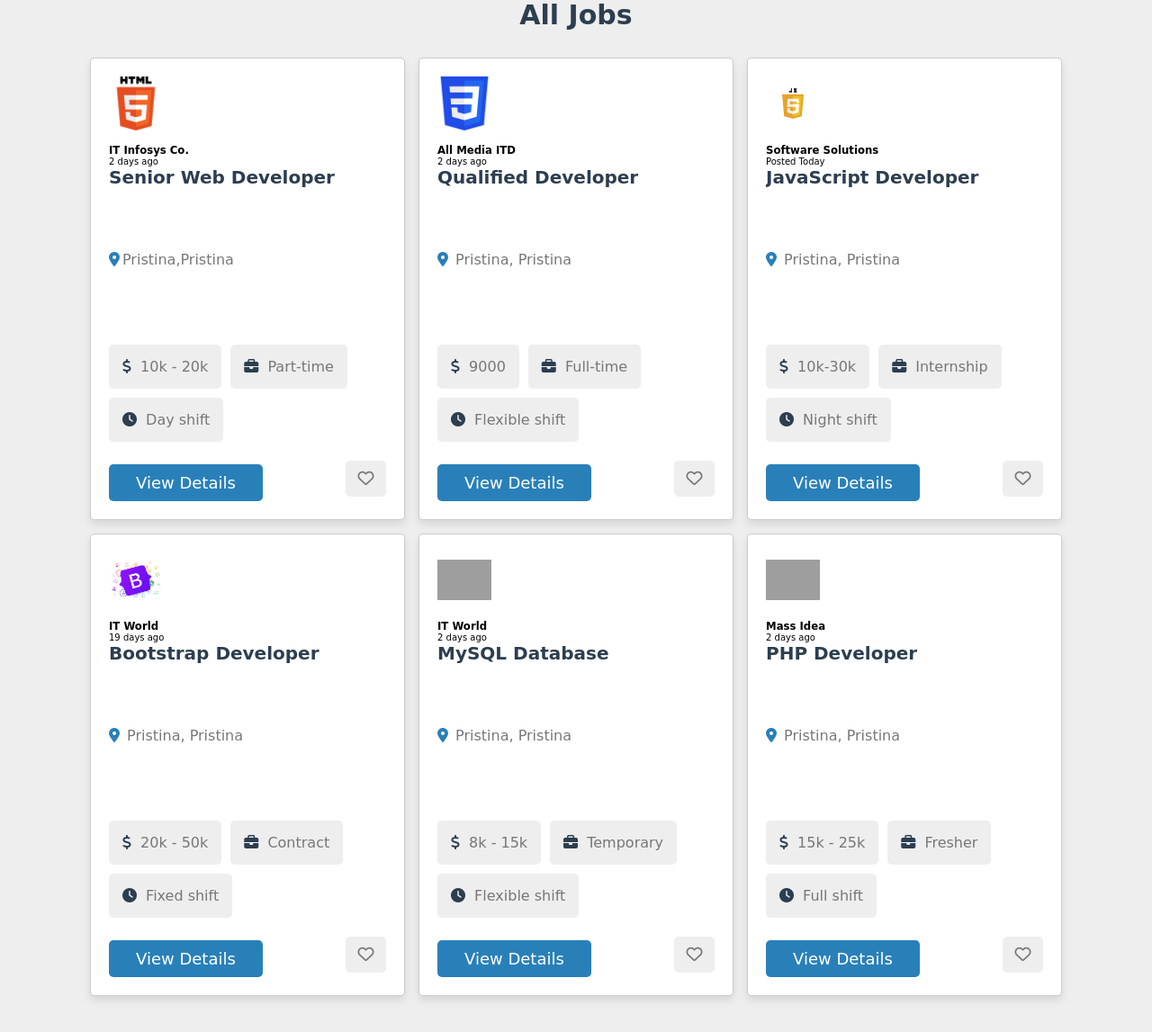
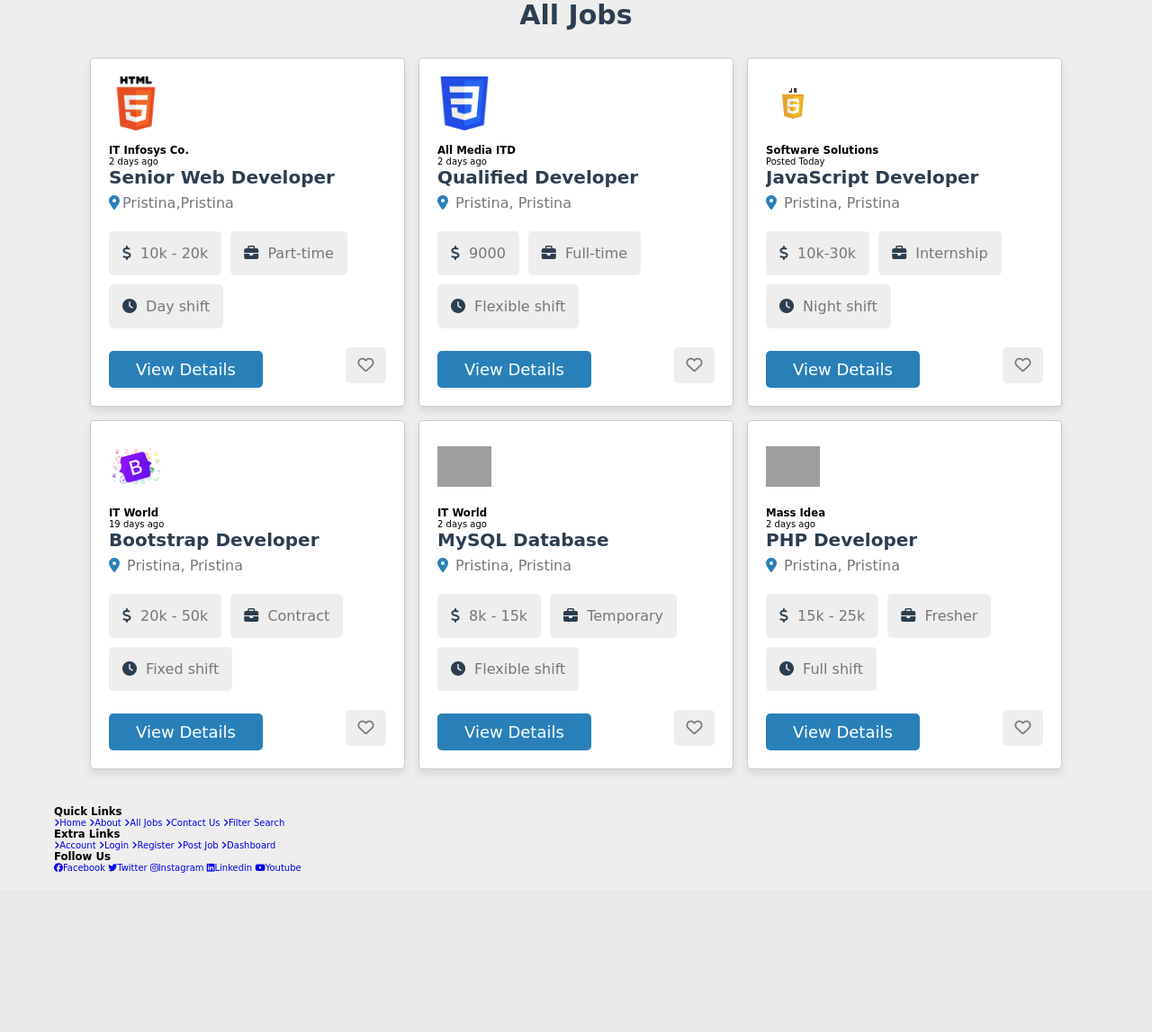
Before and after one commit to Kanit5/Job-Finder, a PHP site: page /jobs.html in a window 1280 px wide. Shown: the part 673-1820 px from the top of the page at 90% size. After the commit the page ends 1643 px from the top, so only its background shows below. Run offline with PHP 8.4, Linux system fonts and the light colour scheme; some libraries are stand-ins or nearby versions; grey boxes are pictures that could not be loaded.

Commit message:
harisi update

```diff
--- a/style.css
+++ b/style.css
@@ -1,3 +1,4 @@
+
 @import url('https://cdnjs.cloudflare.com/ajax/libs/font-awesome/6.6.0/css/all.min.css');
 
 :root{
@@ -14,7 +15,7 @@
 
 
 *{
-    font-family: "Comfortaa", cursive;
+    font-family: 'Comfortaa', cursive;
     margin: 0; padding: 0;
     box-sizing: border-box;
     text-decoration: none;
@@ -51,7 +52,7 @@ body{
 }
 
 section{
-    padding : 2rem;
+    padding: 2rem;
     margin: 0 auto;
     max-width: 1200px;
 }
@@ -60,14 +61,14 @@ section{
     text-align: center;
     margin-bottom: 2rem;
     font-size: 3rem;
-    color:var(--black);
+    color: var(--black);
     text-transform: capitalize;
     padding: 1rem 0;
 }
 
 .section-title{
     border-top: 1rem solid var(--main-color);
-    border-bottom: 1rem solid(--main-color);
+    border-bottom: 1rem solid var(--main-color);
     background-color: var(--black);
     color: var(--white);
     text-align: center;
@@ -153,7 +154,7 @@ section{
 
 
 .home-container{
-    background: url('../photos/home.png'), rgba(0, 0, 0, .7) no-repeat;;
+  background: url('../photos/home.png'), rgba(0, 0, 0, .7) no-repeat;
   background-size: cover;
   background-position: center;
   background-attachment: fixed;
@@ -200,7 +201,7 @@ section{
     background-color: var(--light-bg);
     padding: 1.4rem;
     font-size: 1.8rem;
-    color: var(--black);
+    color: var(--black );
 }
 
 .category .box-container{
@@ -313,13 +314,14 @@ gap: 1.5rem;
 }
 
 .jobs-container .box-container .box .location{
-    padding: 7rem 0;
+    padding: .7rem 0;
     font-size: 1.6rem;
     color: var(--light-color);
 }
 
 .jobs-container .box-container .box .location i{
     margin-right: .3rem;
+
     color: var(--main-color);
 }
 
```
Lines whose indentation alone changed are shown as unchanged.
